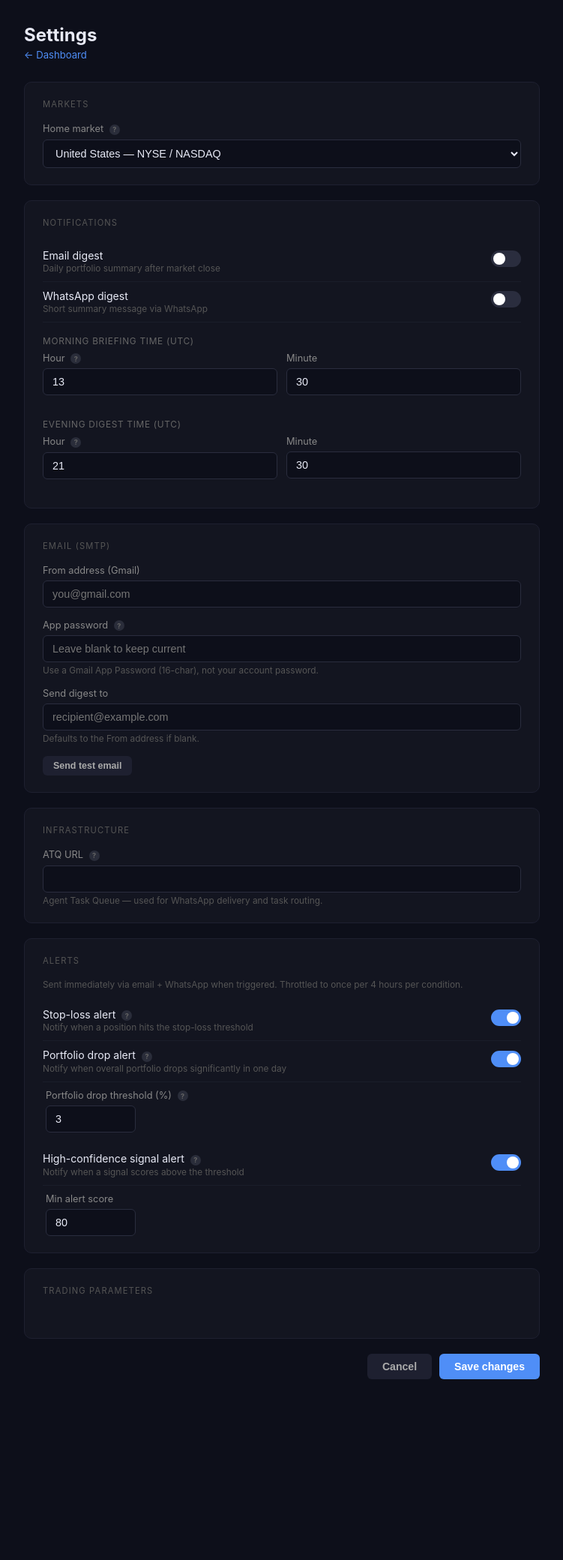
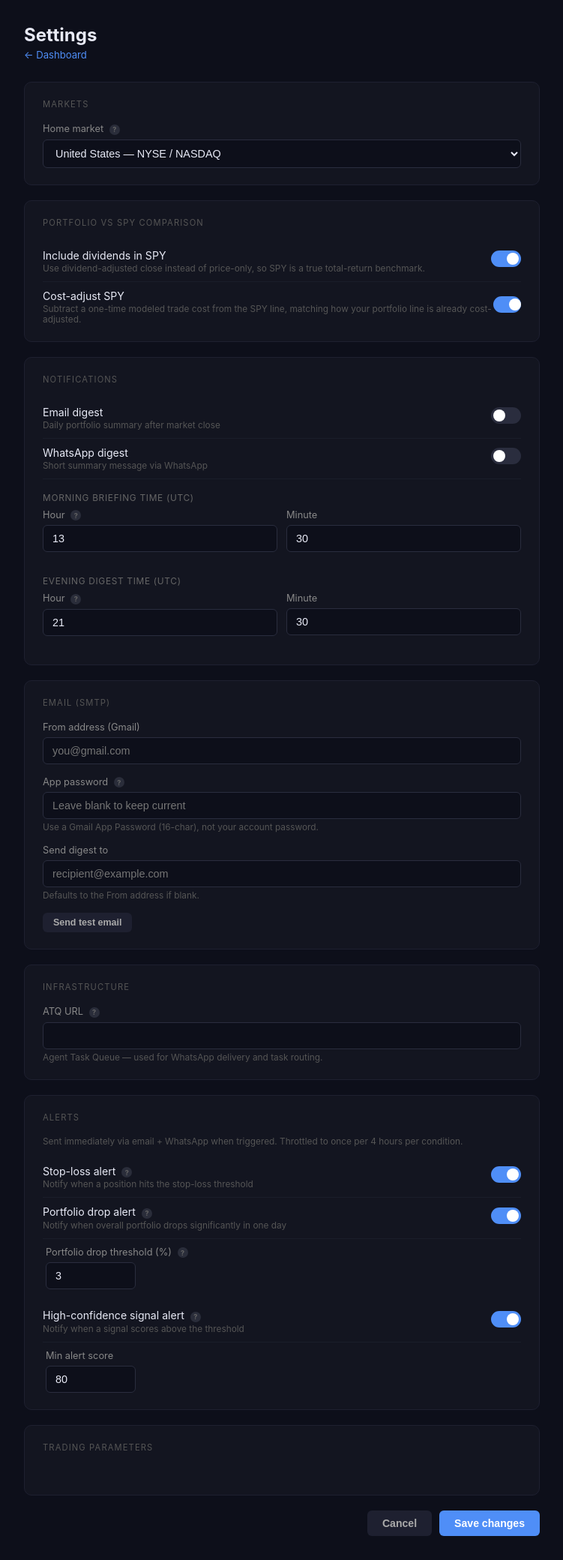
Before and after one commit to smaniktahla/homelab-trader, a FastAPI app: template api/templates/settings.html in a window 1280 px wide. Shown: the whole page at 75% size, without its empty margins (264-1015 px from the left). Before the commit the page ends 1839 px from the top, so only its background shows below. Run offline with FastAPI, Linux system fonts and the light colour scheme; the template is opened without the code that fills it, so the values that code supplies are empty; parts of the project's set-up code (start-up, migrations or seed data) failed here and were passed over; some libraries are stand-ins or nearby versions.

Commit message:
Make SPY comparison apples-to-apples: dividends + cost-adjustment
Two settings-controlled assumptions, both default ON so the comparison is fair out of the box rather than quietly favoring SPY:

- spy_include_dividends: use adjclose (dividend/split-adjusted close) instead of raw price-only close, so SPY is a true total-return benchmark. Yahoo chart API already returns adjclose in the same response as close (indicators.adjclose, parallel to indicators.quote[0].close) -- no extra fetch needed, just parsing more of the existing response. New price_history.adjclose column, self-healing via ON CONFLICT DO UPDATE WHERE adjclose IS NULL so normal incremental ingest backfills it without ever overwriting existing data. One-off deep backfill run for SPY historical rows (2508 values across 6 years) since the normal 5d incremental fetch would never reach that far back on its own.

- spy_cost_adjust: subtract one one-time modeled trade cost from the whole SPY curve, matching how the portfolio line is already cost-adjusted (cumulative per-trade costs subtracted throughout). Only one cost, not per-trade, since this models a single lump-sum buy-and-hold against the SPY line, not repeated trading.

New Settings page section with both toggles, GET /api/portfolio-history now returns spy_assumptions reflecting current state, dashboard tooltip (hover on the SPY caption or the chart line itself) explains what is currently assumed. Verified live: toggled cost-adjust off via the real UI, confirmed spy_value exactly matched portfolio_value on day 1 with no -$1 deduction, toggled back on.

```diff
--- a/api/main.py
+++ b/api/main.py
@@ -288,14 +288,38 @@ def get_portfolio_history(range: str = "1m"):
         # into SPY at the start of the visible range." Re-anchored per range
         # (not to account inception), so each button answers "how would SPY
         # have done over just this window" — matching the portfolio line it
-        # sits next to. Not cost-adjusted: a single lump-sum buy-and-hold
-        # doesn't incur the same per-trade costs the active strategy does.
+        # sits next to.
+        #
+        # Two assumptions, both settings-controlled (default ON, so the
+        # comparison is apples-to-apples out of the box rather than quietly
+        # favoring SPY):
+        #   spy_include_dividends -- use adjclose (dividend/split-adjusted)
+        #     instead of raw close, so this is a true total-return
+        #     benchmark, not price-only.
+        #   spy_cost_adjust -- subtract a single one-time modeled trade cost
+        #     from the whole curve, matching how the portfolio line is
+        #     already cost-adjusted. Only one cost (not per-trade like the
+        #     actively-traded portfolio), since this models a single
+        #     lump-sum buy-and-hold, not repeated trading.
+        settings = get_all_settings()
+        cost_adjust = settings.get("spy_cost_adjust", "true") == "true"
+        include_dividends = settings.get("spy_include_dividends", "true") == "true"
+
+        spy_flat_cost = 0.0
+        if cost_adjust:
+            cur.execute("SELECT value FROM signal_params WHERE key='trade_cost_flat'")
+            row = cur.fetchone()
+            spy_flat_cost = float(row["value"]) if row else 0.0
+
         cur.execute("""
-            SELECT DATE(ts) AS d, close FROM price_history
+            SELECT DATE(ts) AS d, close, adjclose FROM price_history
             WHERE symbol='SPY' AND ts >= NOW() - INTERVAL '%s days'
             ORDER BY ts ASC
         """, (days,))
-        spy_by_date = {r["d"]: float(r["close"]) for r in cur.fetchall()}
+        spy_by_date = {}
+        for r in cur.fetchall():
+            price = float(r["adjclose"]) if (include_dividends and r["adjclose"] is not None) else float(r["close"])
+            spy_by_date[r["d"]] = price
 
     spy_dates_sorted = sorted(spy_by_date)
 
@@ -309,11 +333,14 @@ def get_portfolio_history(range: str = "1m"):
     for s in snapshots:
         spy_close = nearest_spy_close(s["snapshot_at"].date())
         s["spy_value"] = (
-            first_portfolio_value * (spy_close / first_spy_close)
+            first_portfolio_value * (spy_close / first_spy_close) - spy_flat_cost
             if spy_close and first_spy_close else None
         )
 
-    return {"range": range.lower(), "range_days": days, "snapshots": snapshots, "trades": trades}
+    return {
+        "range": range.lower(), "range_days": days, "snapshots": snapshots, "trades": trades,
+        "spy_assumptions": {"cost_adjusted": cost_adjust, "dividends_included": include_dividends},
+    }
 
 @app.get("/api/positions")
 def get_positions():
@@ -776,6 +803,11 @@ _SETTINGS_DEFAULTS = {
     "alert_high_score_min":   "80",
     "alert_circuit_breaker":  "true",
     "home_market":            "us_nyse",  # slug into global_markets (see migration 002) -- which market gets the star on the world map
+    # Portfolio-vs-SPY comparison chart assumptions -- default ON so the
+    # comparison is apples-to-apples out of the box, not misleadingly
+    # favorable to SPY. See 2026-07-22 session notes.
+    "spy_cost_adjust":        "true",  # subtract one-time modeled trade cost from the SPY line, matching how the portfolio line is already cost-adjusted
+    "spy_include_dividends":  "true",  # use dividend-adjusted close (adjclose) instead of price-only close for SPY
 }
 
 def _ensure_settings_table(conn):
@@ -830,6 +862,8 @@ class SettingsUpdate(BaseModel):
     alert_high_score_min: Optional[str] = None
     alert_circuit_breaker: Optional[str] = None
     home_market: Optional[str] = None
+    spy_cost_adjust: Optional[str] = None
+    spy_include_dividends: Optional[str] = None
 
 @app.post("/api/settings")
 def api_save_settings(body: SettingsUpdate):
--- a/api/templates/settings.html
+++ b/api/templates/settings.html
@@ -103,6 +103,31 @@
         <option value="korea">South Korea — KOSPI</option>
         <option value="mumbai">India — Sensex</option>
       </select>
+    </div>
+  </div>
+
+  <!-- Portfolio vs SPY comparison -->
+  <div class="section">
+    <div class="section-title">Portfolio vs SPY Comparison</div>
+    <div class="toggle-row">
+      <div>
+        <div class="toggle-label">Include dividends in SPY</div>
+        <div class="toggle-desc">Use dividend-adjusted close instead of price-only, so SPY is a true total-return benchmark.</div>
+      </div>
+      <label class="toggle">
+        <input type="checkbox" id="spy_include_dividends" onchange="markDirty()">
+        <span class="slider"></span>
+      </label>
+    </div>
+    <div class="toggle-row">
+      <div>
+        <div class="toggle-label">Cost-adjust SPY</div>
+        <div class="toggle-desc">Subtract a one-time modeled trade cost from the SPY line, matching how your portfolio line is already cost-adjusted.</div>
+      </div>
+      <label class="toggle">
+        <input type="checkbox" id="spy_cost_adjust" onchange="markDirty()">
+        <span class="slider"></span>
+      </label>
     </div>
   </div>
 
@@ -322,6 +347,8 @@ async function loadSettings() {
   document.getElementById('alert_high_score').checked = s.alert_high_score !== 'false';
   document.getElementById('alert_high_score_min').value = s.alert_high_score_min || 80;
   document.getElementById('home_market').value = s.home_market || 'us_nyse';
+  document.getElementById('spy_include_dividends').checked = s.spy_include_dividends !== 'false';
+  document.getElementById('spy_cost_adjust').checked = s.spy_cost_adjust !== 'false';
 }
 
 async function loadSignalParams() {
@@ -385,6 +412,8 @@ async function saveSettings() {
     alert_high_score:       document.getElementById('alert_high_score').checked ? 'true' : 'false',
     alert_high_score_min:   document.getElementById('alert_high_score_min').value,
     home_market:            document.getElementById('home_market').value,
+    spy_include_dividends:  document.getElementById('spy_include_dividends').checked ? 'true' : 'false',
+    spy_cost_adjust:        document.getElementById('spy_cost_adjust').checked ? 'true' : 'false',
   };
   const r = await fetch('/api/settings', {
     method: 'POST',
```
Also changed, not shown: api/templates/dashboard.html (+10 -2 lines), ingest/ingest.py (+10 -4 lines), ingest/schema.sql (+9 -0 lines).
